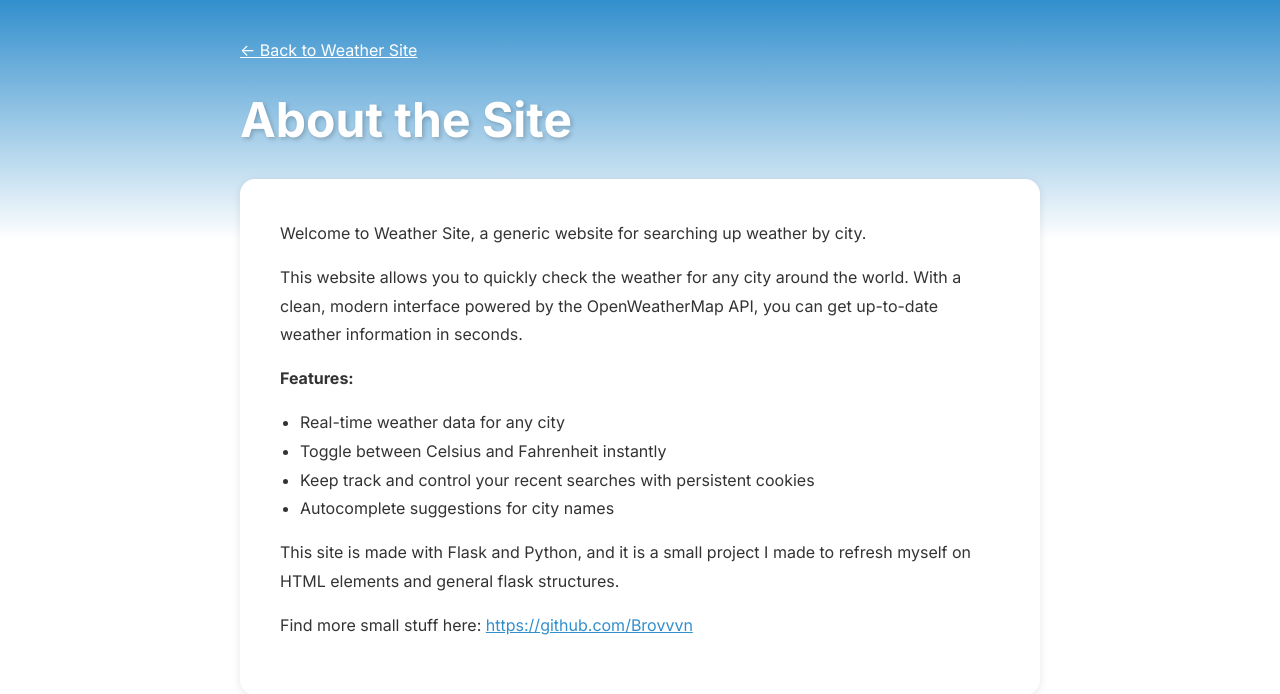
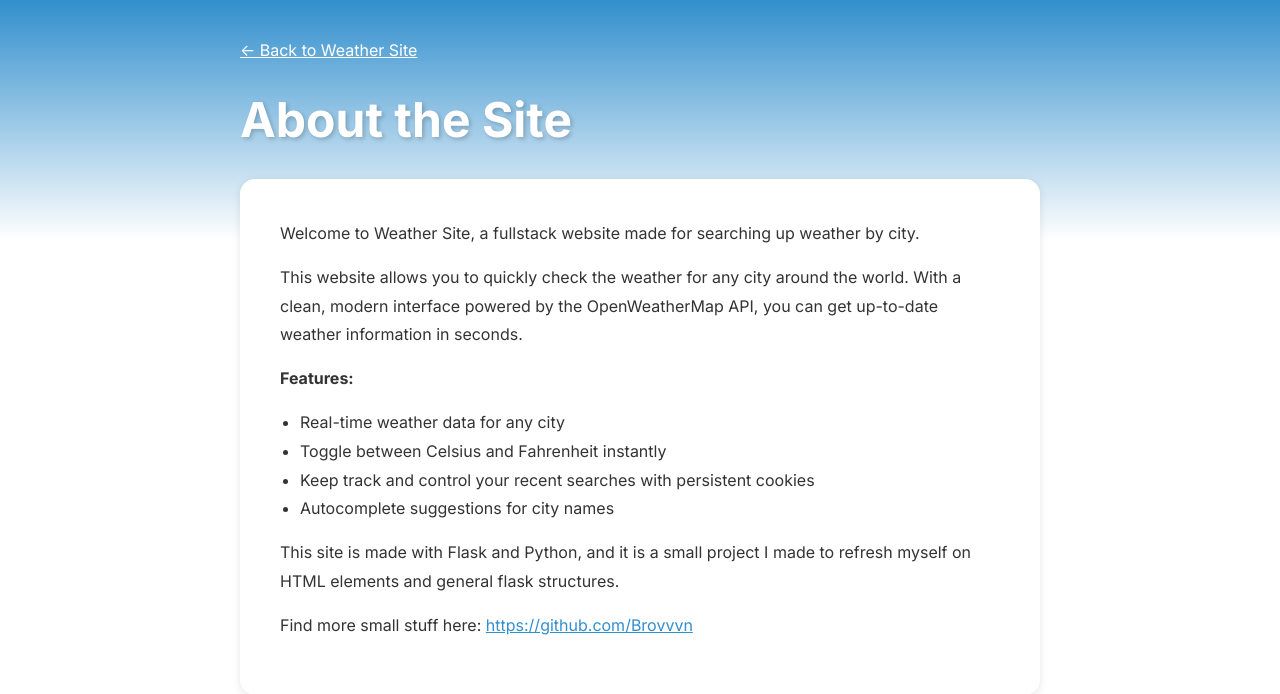
Before and after one commit to Brovvvn/WeatherSite, a Flask app: page /about in a window 1280 px wide. Shown: the top 694 px of the page. Run offline with Flask 3, Linux system fonts and the light colour scheme.

Commit message:
Revise About page content for clarity
Updated the description of the Weather Site project.

```diff
--- a/api/templates/about.html
+++ b/api/templates/about.html
@@ -77,7 +77,7 @@
         <h1>About the Site</h1>
 
         <div class="content">
-            <p>Welcome to Weather Site, a generic website for searching up weather by city.</p>
+            <p>Welcome to Weather Site, a fullstack website made for searching up weather by city.</p>
 
             <p>This website allows you to quickly check the weather for any city around the world. With a clean, modern interface powered by the OpenWeatherMap API, you can get up-to-date weather information in seconds.</p>
 
```
